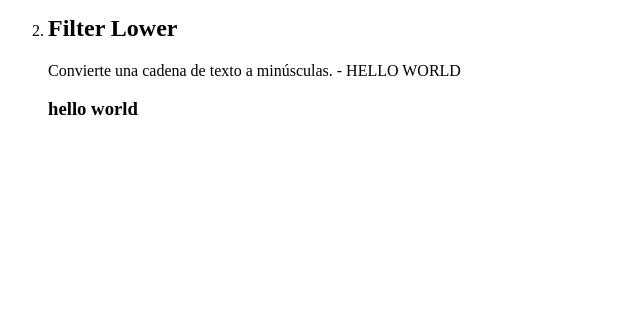
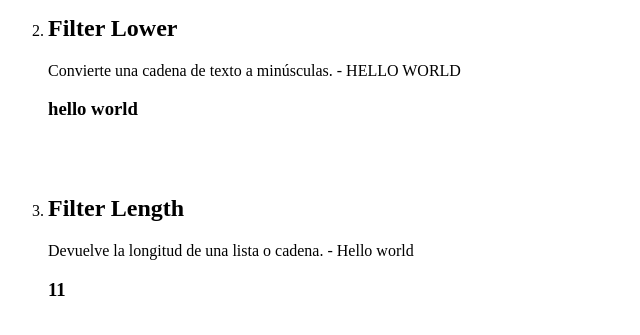
Before and after one commit to FabbPP/PWeb2Marcela, a Django app: page /pruebaFilters/ in a window 1280 px wide. Shown: the part 232-567 px from the top of the page, without its empty margins (0-640 px from the left). Run offline with Django 5.2, Linux system fonts and the light colour scheme.

Commit message:
Prueba filter length - filters

```diff
--- a/Django_project/listaContactos/personas/templates/pruebaFilters.html
+++ b/Django_project/listaContactos/personas/templates/pruebaFilters.html
@@ -13,6 +13,10 @@
             <li><h2>  <strong>Filter Lower</strong> </h2></li>
             <p1> Convierte una cadena de texto a minúsculas. - HELLO WORLD</p1>
             <h3> {{ "HELLO WORLD" | lower }} </h3>
+            <br> </br>
+            <li><h2>  <strong>Filter Length</strong> </h2></li>
+            <p1> Devuelve la longitud de una lista o cadena. - Hello world</p1>
+            <h3> {{ "HELLO WORLD" | length}} </h3>
         </ol>
     </body>
 </html>
```
